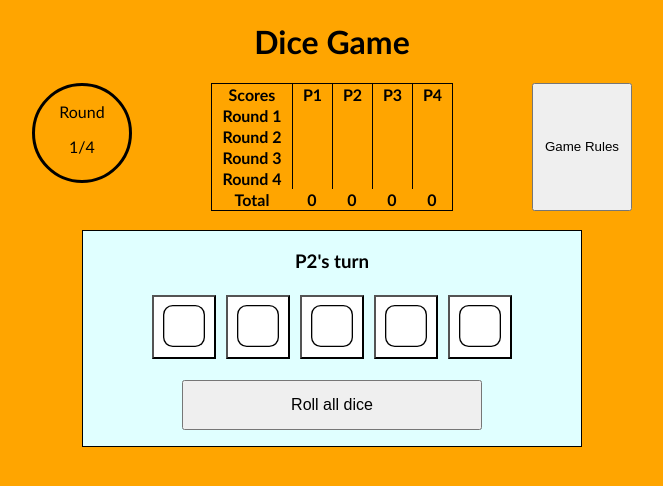
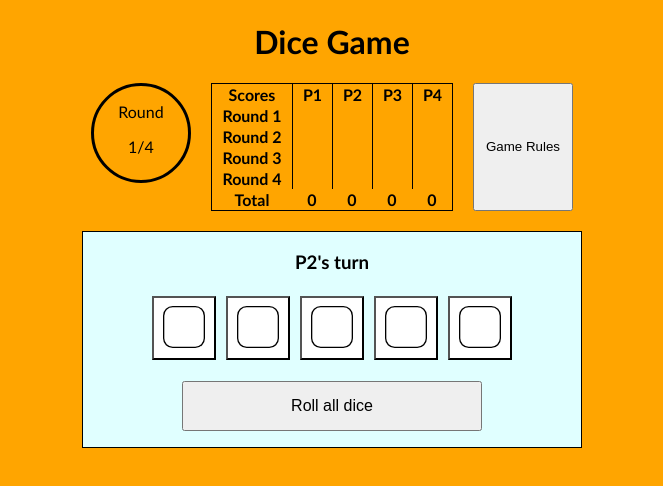
Before and after one commit to rtabler/DiceGameProject, a Vue app in the folder dice-game/: page / in a window 1280 px wide. Both pictures are taken after a click on the button "Start Game". Shown: the top 486 px of the page, without its empty margins (308-971 px from the left). Built offline with nearby package versions, Linux system fonts and the light colour scheme.

Commit message:
Improved spacing of things on interface

```diff
--- a/dice-game/src/components/GameInterface.vue
+++ b/dice-game/src/components/GameInterface.vue
@@ -1,12 +1,11 @@
 <template>
   <div v-bind:class="{gameInterface:true}">
-    <div v-bind:class="{topBar:true}">
-      <RoundDisplay :round-number="this.currentRound" :total-rounds="this.totalRounds"></RoundDisplay>
-      <Scoreboard :players="this.gamePlayers" :game-scores="this.gameScores" :game-totals="this.game.totals"></Scoreboard>
-      <RulesButton :click-rules-button="this.clickRulesButton"></RulesButton>
+    <div v-bind:class="{topBar:true, gameInterfaceBlock:true}">
+      <RoundDisplay :round-number="this.currentRound" :total-rounds="this.totalRounds" v-bind:class="{topBarItem:true}"></RoundDisplay>
+      <Scoreboard :players="this.gamePlayers" :game-scores="this.gameScores" :game-totals="this.game.totals" v-bind:class="{topBarItem:true}"></Scoreboard>
+      <RulesButton :click-rules-button="this.clickRulesButton" v-bind:class="{topBarItem:true}"></RulesButton>
     </div>
-    <br>
-    <PlayBox :game-over="game.gameOver" :winners="game.winners" :player-names="game.playerNames" :current-player="game.currentPlayer" :dice-data="diceData" :click-die="clickDie" :click-main-button="clickMainButton" class="playBoxComponent"></PlayBox>
+    <PlayBox :game-over="game.gameOver" :winners="game.winners" :player-names="game.playerNames" :current-player="game.currentPlayer" :dice-data="diceData" :click-die="clickDie" :click-main-button="clickMainButton" class="playBoxComponent gameInterfaceBlock"></PlayBox>
   </div>
 
 </template>
@@ -72,15 +71,25 @@
   text-align: center;
   position: relative;
 }
+.gameInterfaceBlock {
+  margin-top: 20px;
+  margin-bottom: 20px;
+}
 .topBar {
   /*color: red;*/
   display: flex;
-  justify-content: space-between;
-  max-width: 600px;
-  margin: auto;
+  justify-content: center;
+  /*max-width: 600px;*/
+  margin-left: auto;
+  margin-right: auto;
+}
+.topBarItem {
+  margin-left: 10px;
+  margin-right: 10px;
 }
 .playBoxComponent {
   display: block;
-  margin: auto;
+  margin-left: auto;
+  margin-right: auto;
 }
 </style>
--- a/dice-game/src/components/Scoreboard.vue
+++ b/dice-game/src/components/Scoreboard.vue
@@ -21,7 +21,6 @@
         props: [ "players", "gameScores", "gameTotals" ],
         data: function() {
             return {
-                // scores: [1,2,3]
             }
         },
         computed: {
```
